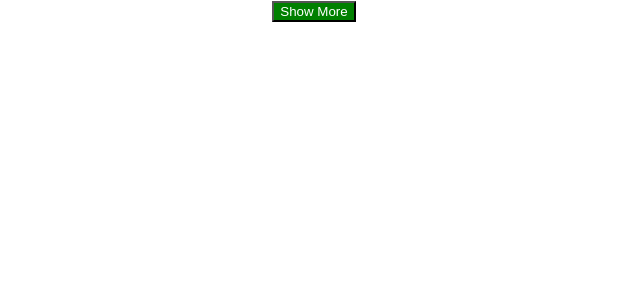
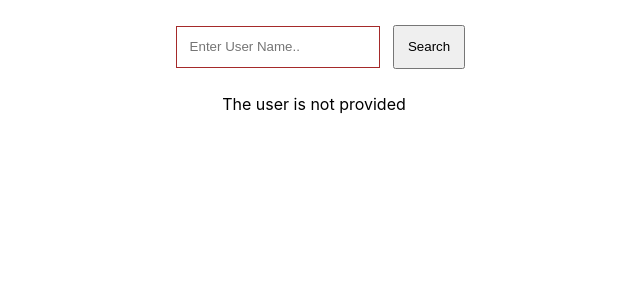
Before and after one commit to MayPyone/react-projects-samples, a React (Create React App) app: page / in a window 1280 px wide. Shown: the top 300 px of the page, without its empty margins (326-966 px from the left). Built offline with nearby package versions, Linux system fonts and the light colour scheme; no server answers.

Commit message:
Add github userprofile

```diff
--- a/src/App.js
+++ b/src/App.js
@@ -12,6 +12,7 @@ import LightDarkMode from'./components/light-dark-mode';
 import ScrollIndicator from'./components/indicator';
 import TotalTab from './components/custom-tabs/totalTab';
 import Container from './components/modal-popup';
+import FethUserData from './components/github-profilefinder'
 
 function App() {
   return (
@@ -26,7 +27,8 @@ function App() {
      {/* <LightDarkMode /> */}
      {/* <ScrollIndicator url={"https://dummyjson.com/products?limit=50"}/> */}
      {/* <TotalTab /> */}
-     <Container />
+     {/* <Container /> */}
+     <FethUserData />
 
     </div>
   );
--- /dev/null
+++ b/src/components/github-profilefinder/index.jsx
@@ -0,0 +1,37 @@
+import { useEffect, useState } from "react"
+import  User  from "./userProfile"
+export default function FethUserData(){
+    const [userData, setUserData] = useState(null)
+    const [userName, setUserName] = useState("MayPyone")
+
+    async function fetchData() {
+        const response = await fetch(`https://api.github.com/users/${userName}`);
+        const data = await response.json();
+        setUserData(data);
+    }
+
+    function handleSubmit(){
+        fetchData();
+    }
+
+    useEffect(
+      ()=> {
+        fetchData()
+      }
+    ,[])
+    return(
+        <div>
+            <input type="text" onChange={(event)=>setUserName(event.target.value)}
+             placeholder="Enter User Name.."
+            />
+            <button onClick={handleSubmit}>Search</button>
+            {userData
+            ?
+            <User avatar_url={userData.avatar_url} bio={userData.bio} followers={userData.followers} following={userData.following} login={userData.login} location={userData.location} />
+            :
+            <div>The user is not provided</div>
+        }
+
+        </div>
+    )
+}
--- /dev/null
+++ b/src/components/github-profilefinder/user.css
@@ -0,0 +1,24 @@
+table {
+    align-items: center;
+    margin: 0 auto;
+}
+
+.bio {
+  margin-bottom: 1%;
+  font-weight: bold;
+  font-style: italic;
+}
+
+input {
+    margin: 2% 1%;
+    padding: 1%;
+    border: 1px solid brown;
+    outline: none;
+}
+
+input:focus {
+    border: 2px solid black;
+  }
+button {
+    padding: 1%;
+}
--- /dev/null
+++ b/src/components/github-profilefinder/userProfile.jsx
@@ -0,0 +1,26 @@
+import "./user.css"
+export default function User({avatar_url, bio, followers, following, login, location }){
+ return(
+    <div>
+      <img src={avatar_url} />
+      <h1>{login}</h1>
+      <div className="bio">{bio}</div>
+      <table>
+  <tr>
+    <td>Location</td>
+    <td>{location}</td>
+  </tr>
+  <tr>
+    <td>Followers</td>
+    <td>{followers}</td>
+  </tr>
+  <tr>
+    <td>Following</td>
+    <td>{following}</td>
+  </tr>
+</table>
+
+
+    </div>
+ )
+}
--- a/src/components/modal-popup/modal.css
+++ b/src/components/modal-popup/modal.css
@@ -16,6 +16,8 @@
     align-items: center;
     margin: 0 auto;
     transform: translate(-50%, 0%);
+    animation-name: animateModal;
+    animation-duration: 0.5s;
   }
 
   .header{
@@ -31,3 +33,15 @@
   .footer{
    margin-top: 1%;
   }
+
+  @keyframes animateModal {
+  from {
+    top: -200px;
+    opacity: 0;
+  }
+
+  to {
+    top: 0;
+    opacity: 1;
+  }
+}
--- a/src/components/modal-popup/modal.jsx
+++ b/src/components/modal-popup/modal.jsx
@@ -1,12 +1,13 @@
 export default function ModalPopUp({header, body, footer, close}){
     return(
         <div className="modal">
-
+            <div className="modal-content">
           <div className="header"><h2>{header && header} </h2>
             <span onClick={close}>&times;</span>
             </div>
             <div className="mybody">{body && body}</div>
             <div className="footer">{footer && footer}</div>
             </div>
+            </div>
     )
 }
```
